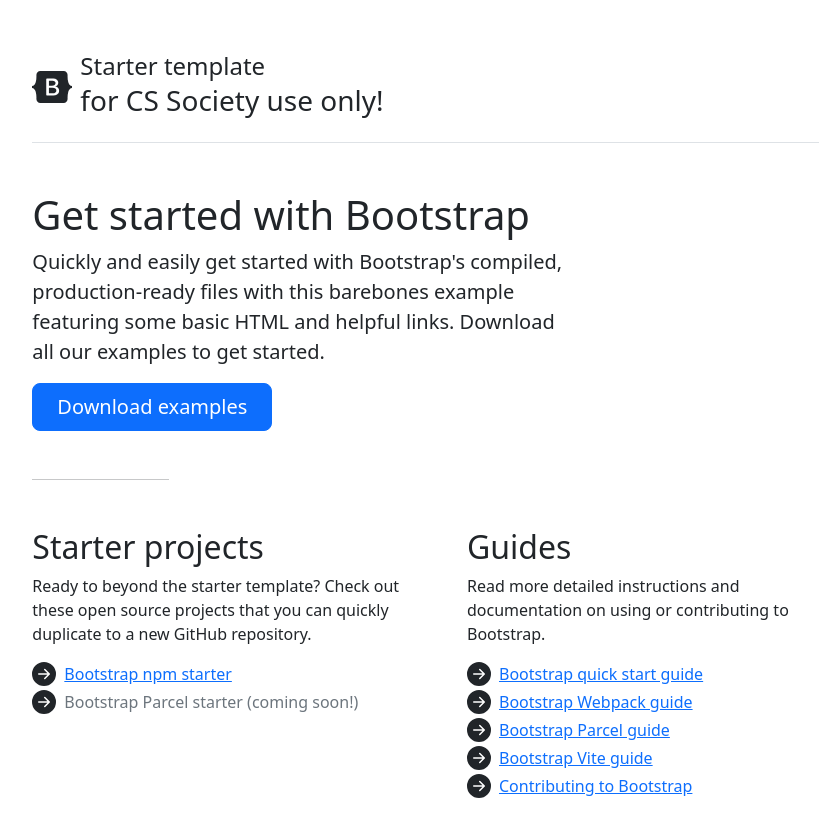
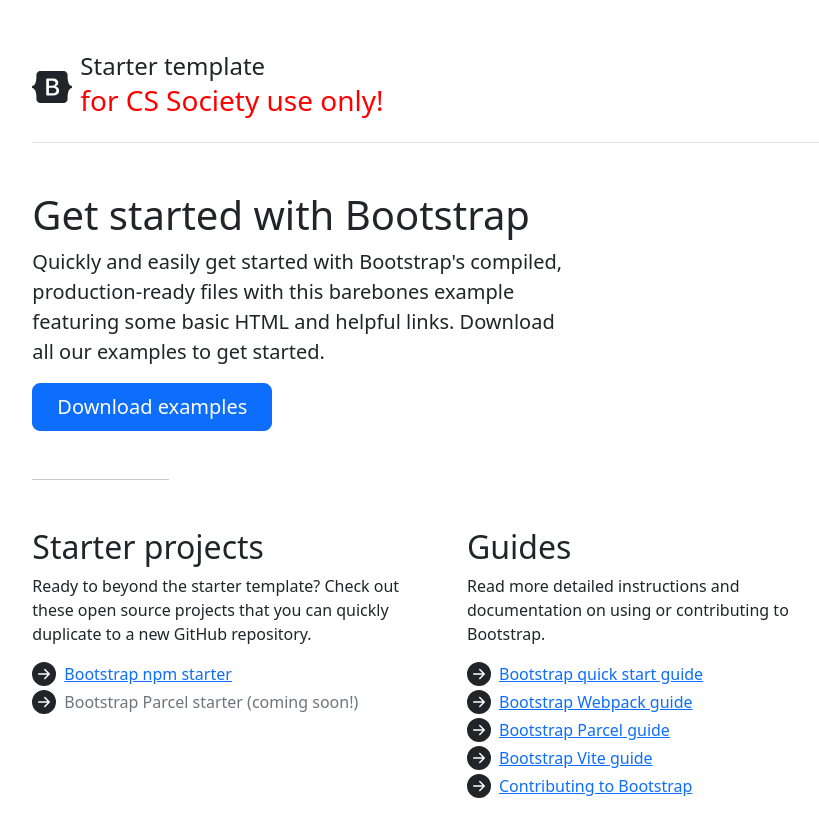
Before and after one commit to kuzafri/tech-evaluation, a plain HTML site: page index.html in a window 1280 px wide. Shown: the top 817 px of the page, without its empty margins (197-1016 px from the left). Drawn offline with nearby package versions, Linux system fonts and the light colour scheme.

Commit message:
kuzafri changes

```diff
--- a/index.html
+++ b/index.html
@@ -104,7 +104,7 @@
           </svg>
           <span class="fs-4"
             >Starter template
-            <h3>for CS Society use only!</h3></span
+            <h3 style="color: red">for CS Society use only!</h3></span
           >
         </a>
       </header>
```
